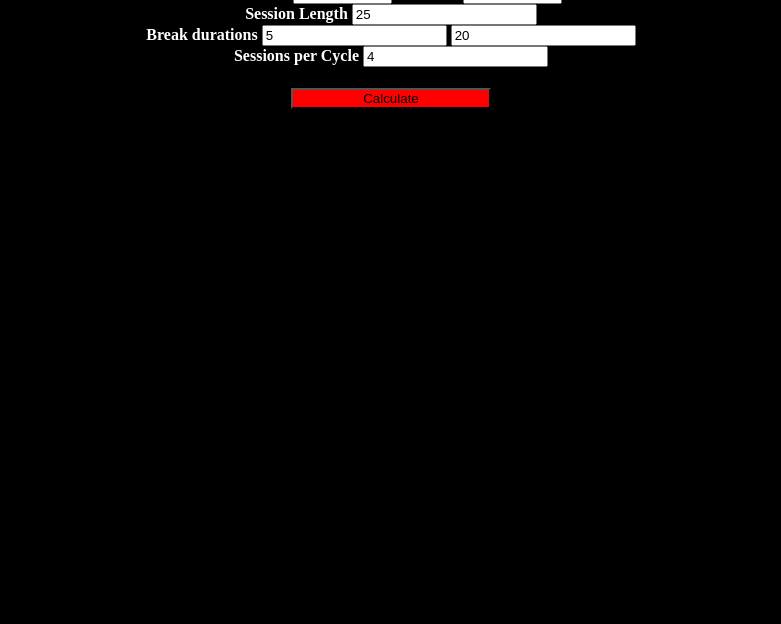
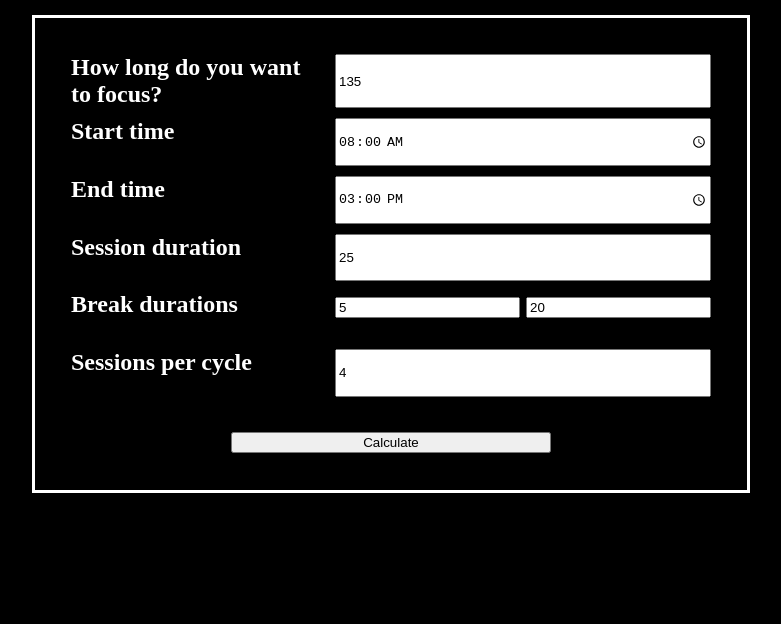
Before and after one commit to nyrzeff/pomometrics, a website built with Vite: page index.html in a window 1280 px wide. Shown: the part 176-800 px from the top of the page, without its empty margins (249-1030 px from the left). Built offline with nearby package versions, Linux system fonts and the light colour scheme.

Commit message:
feat: improve page styling

```diff
--- a/index.html
+++ b/index.html
@@ -9,23 +9,19 @@
       <script type="text/javascript" src="main.js"></script>
    </head>
    <body>
-      <div class="container">
       <header class="widget__header">
          <h1>Pomometrics</h1>
          <h2>The ultimate Pomodoro technique calculator</h2>
       </header>
-         <form>
-            <div>
-               <label for="total-focus-length">Total Focus Length</label>
+      <form class="container">
+         <label for="total-focus-duration">How long do you want to focus?</label>
          <input
-                     type="number"
-                     id="total-focus-length"
-                     name="total-focus-length"
-                     placeholder="how many minutes do you want to focus?"
+               type="text"
+               inputmode="numeric"
+               id="total-focus-duration"
+               name="total-focus-duration"
                value="135"
                />
-            </div>
-            <div>
          <label for="start-time">Start time</label>
          <input
                type="time"
@@ -40,49 +36,45 @@
                name="end-time"
                value="15:00"
                />
-            </div>
-            <div>
-               <label for="session-length">Session Length</label>
+         <label for="session-duration">Session duration</label>
          <input
-                     type="number"
-                     id="session-length"
-                     name="session-length"
-                     placeholder="session length"
+               type="text"
+               inputmode="numeric"
+               id="session-duration"
+               name="session-duration"
+               placeholder="Duration of each session"
                value="25"
                />
-            </div>
-            <div>
          <label for="break-durations">Break durations</label>
+         <div id="break-durations">
             <input
-                     type="number"
-                     id="short-break-length"
-                     name="short-break-length"
-                     placeholder="short break length"
+                  type="text"
+                  inputmode="numeric"
+                  id="short-break-duration"
+                  name="short-break-duration"
+                  placeholder="Duration of a short break"
                   value="5"
                   />
             <input
-                     type="number"
-                     id="long-break-length"
-                     name="long-break-length"
-                     placeholder="long break length"
+                  type="text"
+                  inputmode="numeric"
+                  id="long-break-duration"
+                  name="long-break-duration"
+                  placeholder="Duration of a long break"
                   value="20"
                   />
          </div>
-            <div>
-               <label for="sessions-per-cycle">Sessions per Cycle</label>
+         <label for="sessions-per-cycle">Sessions per cycle</label>
          <input
-                     type="number"
+               type="text"
+               inputmode="numeric"
                id="sessions-per-cycle"
                name="sessions-per-cycle"
-                     placeholder="sessions per cycle"
+               placeholder="Sessions per cycle"
                value="4"
                />
          </div>
-            <div>
-               <h1></h1>
-            </div>
+         <button onclick="calculate()">Calculate</button>
       </form>
-         <button onclick="calculate()">Calculate</button>
-      </div>
    </body>
 </html>
--- a/style.css
+++ b/style.css
@@ -1,25 +1,41 @@
 html {
    background-color: black;
    color: white;
+   font-size: 1.5rem;
 }
 
 .container {
    display: grid;
+   grid-template-columns: 1fr 1fr;
+   grid-template-rows: repeat(7, 1fr);
+   gap: 10px;
+   height: 50vh;
    width: 50vw;
    margin: auto;
-   text-align: center;
-   place-items: center;
+   border: solid;
+   padding: 1.5rem;
 }
 
 .widget__header {
+   text-align: center;
 }
 
 label {
    font-weight: bold;
+   max-width: 10rem;
+}
+
+input {
+   /* max-width: 75%; */
+}
+
+#break-durations {
+   white-space: nowrap;
 }
 
 button {
-   width: 15em;
-   align-self: center;
-   background: red;
+   grid-column: 1 / span 2;
+   place-self: center;
+   margin-top: 1rem;
+   width: 50%;
 }
```
Lines whose indentation alone changed are shown as unchanged.
